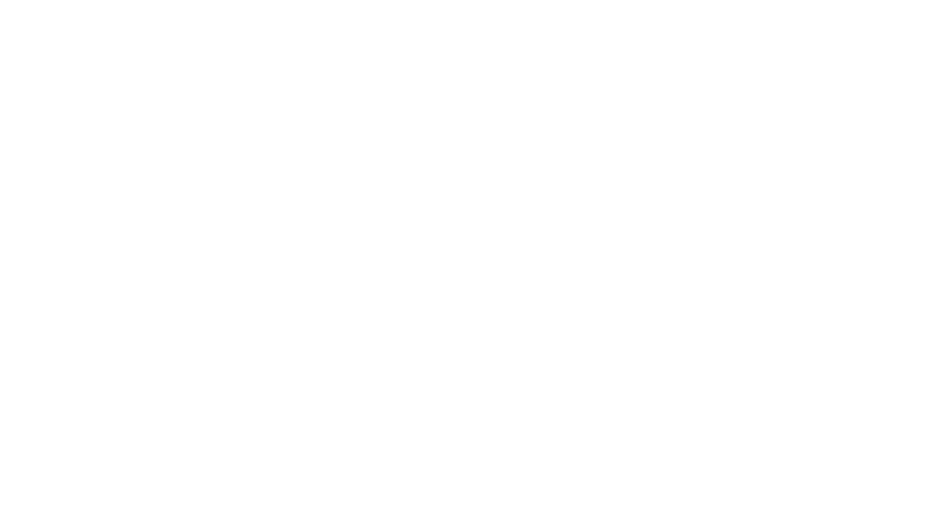
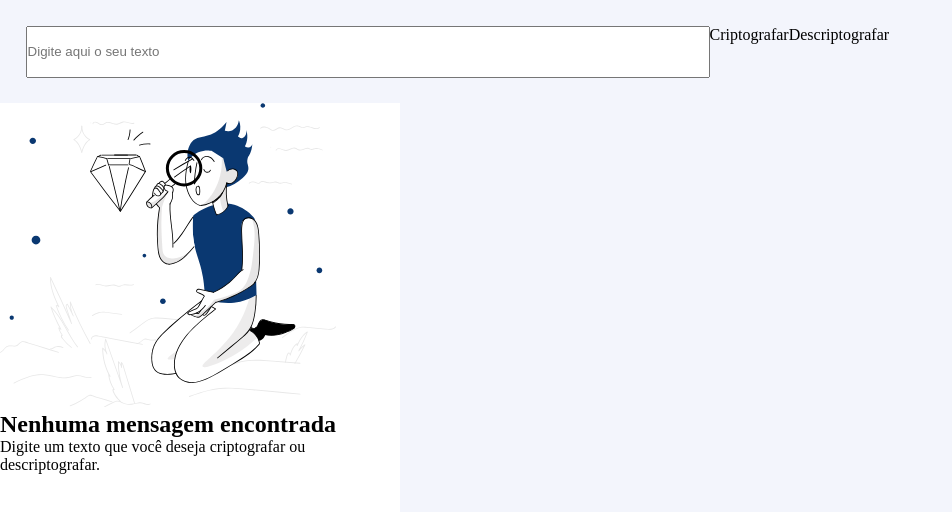
Before and after one commit to weslyramalho/Decodificador, a plain HTML site: page index.html in a window 1280 px wide. Shown: the whole page, without its empty margins (0-952 px from the left). Drawn offline with Linux system fonts and the light colour scheme.

Commit message:
iniciando estilização

```diff
--- a/index.html
+++ b/index.html
@@ -3,12 +3,23 @@
 <head>
     <meta charset="UTF-8">
     <meta name="viewport" content="width=device-width, initial-scale=1.0">
-    <link  rel="stylesheet" href="style.css">
+    <link  rel="stylesheet" href="/style.css">
     <title>Encritar</title>
 </head>
 <body>
     <header></header>
-    <main></main>
+    <main class="conteudo">
+        <section class="conteudo__sessao">
+            <input class="conteudo__sessao_input" type="text" placeholder="Digite aqui o seu texto">
+            <a>Criptografar</a>
+            <a>Descriptografar</a>
+        </section>
+        <section class="conteudo__resposta">
+            <img src="./assets/lupa.svg" alt="lupa">
+            <h2>Nenhuma mensagem encontrada</h2>
+            <p>Digite um texto que você deseja criptografar ou descriptografar.</p>
+        </section>
+    </main>
     <footer>
     </footer>
 
--- a/style.css
+++ b/style.css
@@ -0,0 +1,33 @@
+*{
+    margin: 0;
+    padding: 0;
+}
+:root {
+    --cor-primaria: #F3F5FC;
+    --cor-secundaria: #FFFFFF;
+    --cor-terciaria: #0A3871;
+
+
+
+}
+body {
+    box-sizing: border-box;
+    background-color: var(--cor-primaria);
+}
+.conteudo__sessao{
+    margin: 2%;
+    display: flex;
+}
+.conteudo__sessao_input {
+    width: 680px;
+    height: 48px;
+    color: var(--cor-terciaria);
+}
+
+.conteudo__resposta {
+    background-color: var(--cor-secundaria);
+    width: 400px;
+    height: 944px;
+    align-items: center;
+    gap: 2px;
+}
```
Also changed, not shown: assets/lupa.svg (added).
